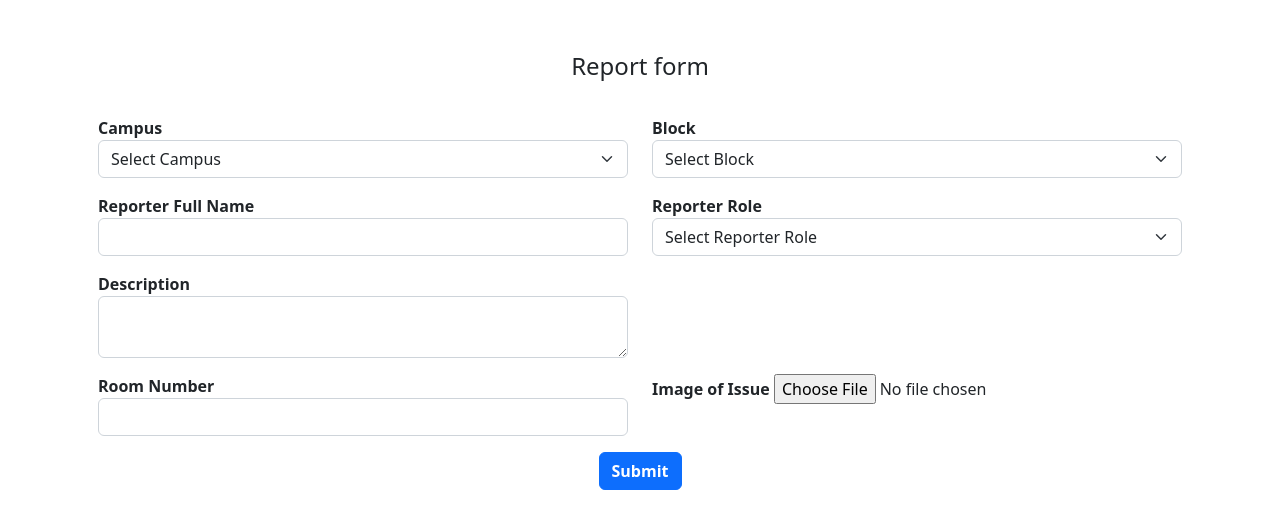
After one commit to NcebaZA/Safety-and-maintanance, a Flask app: page /addreport in a window 1280 px wide. The commit adds this page. Shown: the top 529 px of the page. Run offline with Flask 2, Linux system fonts and the light colour scheme; some libraries are stand-ins or nearby versions.

Commit message:
Added report form and functionality.

```diff
--- a/main.py
+++ b/main.py
@@ -1,4 +1,5 @@
-from flask import Flask, abort, flash, jsonify, redirect, render_template, request, url_for
+import base64
+from flask import Flask, abort, flash, jsonify, redirect, render_template, request, url_for, send_file
 from flask_migrate import Migrate
 from flask_sqlalchemy import SQLAlchemy
 from itsdangerous import BadSignature, SignatureExpired, URLSafeTimedSerializer
@@ -7,7 +8,7 @@ import flask_login
 from flask_login import current_user
 from flask_mail import Mail, Message
 from threading import Thread
-
+import io
 # testing by M Mngadi
 from random import randint
 # end testing
@@ -474,12 +475,55 @@ def view():
     if request.method == "GET":
         report_id= request.args.get("id")
         rep = report.query.get(report_id)
+        rep_image = rep.report_image
 
-        if rep:
+        if rep_image:
+            image_data = base64.b64encode(rep_image[0].issue_image).decode('utf-8')
+            return render_template('view_details.html', report=rep, img=image_data)
+        elif rep:
             return render_template('view_details.html', report=rep)
         else:
             abort(404)
 
+@app.route("/addreport", methods=["POST","GET"])
+def add_report():
+
+    if request.method == "POST":
+        form_campus = request.form.get("campus")
+        form_block = request.form.get("block")
+        form_reporter = request.form.get("reporter")
+        form_reporter_role = request.form.get("role")
+        form_description = request.form.get("description")
+        form_room_number = request.form.get("room_number")
+        form_report_image = request.files["report_image"]
+        refNumber = "1234567"
+        print(f"Campus:{form_campus}\nBlock:{form_block}\nReporter:{form_reporter}\nReporter_Role{form_reporter_role}\nRoom Number:{form_room_number}")
+        data=form_report_image.read()
+
+        #save report to database
+
+        new_report = report(campus=form_campus,campusBlock=form_block,reporter=form_reporter, reporterRole=form_reporter_role, roomNumber=form_room_number, referenceNo=refNumber,description=form_description)
+
+        # generates referenceNo
+        new_report.gen_ref()
+
+        #if there's an image
+        if data:
+            new_image = image(issue_image=data)
+            new_report.report_image.append(new_image)
+            db.session.add(new_report)
+            db.session.commit()
+
+        #else there's no image just add the data as is
+        else:
+            db.session.add(new_report)
+            db.session.commit()
+
+        return "Report added succesfully"
+    else:
+        return render_template("reportscreen.html")
+
+
 if __name__ == "__main__":
 
     app.run(host="0.0.0.0",debug=True)
--- /dev/null
+++ b/templates/reportscreen.html
@@ -0,0 +1,86 @@
+{% extends "base.html" %}
+
+{% block content %}
+<div class="container my-5">
+    <div class="row justify-content-center mb-3 fs-4">
+        Report form
+    </div>
+    <div class="container px-3 py-3">
+        <form method="POST" action="/addreport" enctype="multipart/form-data">
+            <div class="row justify-content-center mb-3">
+                <div class="col-md-6">
+                    <div class="form-group">
+                        <label for="campus" class="fw-semibold">Campus</label>
+                        <select class="form-select" id="campus" name="campus">
+                            <option value="" selected="">Select Campus</option>
+                            <option value="Steve Biko">Steve Biko</option>
+                            <option value="Ritson">Ritson</option>
+                            <option value="ML Sultan">ML Sultan</option>
+                            <option value="City Campus">City Campus</option>
+                            <option value="Briekfield">Brickfield</option>
+                        </select>
+                    </div>
+                </div>
+                <div class="col-md-6">
+                    <div class="form-group">
+                        <label for="block" class="fw-semibold">Block</label>
+                        <select class="form-select" name="block" id="block">
+                            <option value="">Select Block</option>
+                            <option value="A Block">A Block</option>
+                            <option value="B Block">B Block</option>
+                            <option value="C Block">C Block</option>
+                        </select>
+                    </div>
+                </div>
+            </div>
+            <div class="row justify-content-center mb-3">
+                <div class="col-md-6">
+                    <div class="form-group">
+                        <label for="reporter" class="fw-semibold">Reporter Full Name</label>
+                        <input type="text" class="form-control" id="reporter" name="reporter">
+                    </div>
+                </div>
+                <div class="col-md-6">
+                    <div class="form-group">
+                        <label for="role" class="fw-semibold">Reporter Role</label>
+                        <select class="form-select" name="role" id="role">
+                            <option value="">Select Reporter Role</option>
+                            <option value="Staff Member">Staff Member</option>
+                            <option value="Student">Student</option>
+                            <option value="General Worker">General Worker</option>
+                            <option value="Security">Security</option>
+                        </select>
+                    </div>
+                </div>
+            </div>
+            <div class="row justify-content-start mb-3">
+                <div class="col-md-6">
+                    <div class="form-group">
+                        <label for="description" class="fw-semibold">Description</label>
+                        <textarea type="text" class="form-control" id="description" name="description" maxlength="255"></textarea>
+                    </div>
+                </div>
+            </div>
+            <div class="row justify-content-center mb-3">
+                <div class="col-md-6">
+                    <div class="form-group">
+                        <label for="room_number" class="fw-semibold">Room Number</label>
+                        <input type="text" class="form-control" id="room_number" name="room_number">
+                    </div>
+                </div>
+                <div class="col-md-6">
+                    <div class="form-group">
+                        <label for="report_image" class="fw-semibold">Image of Issue</label>
+                        <input type="file" class="form-control-file" id="report_image" name="report_image" accept="image/*">
+                    </div>
+                </div>
+            </div>
+            <div class="row justify-content-center">
+                <div class="col-md-6 text-center">
+                    <button type="submit" class="btn btn-primary btn-block fw-semibold">Submit</button>
+                </div>
+            </div>
+        </form>
+    </div>
+</div>
+{% endblock%}
```
Also changed, not shown: migrations/versions/909588b10f9f_new_changes.py (added, +60 -0 lines), migrations/versions/99d8fcdb2290_new_columns.py (added, +38 -0 lines), models.py (+10 -31 lines), templates/view_details.html (+16 -4 lines), 2 other files.
